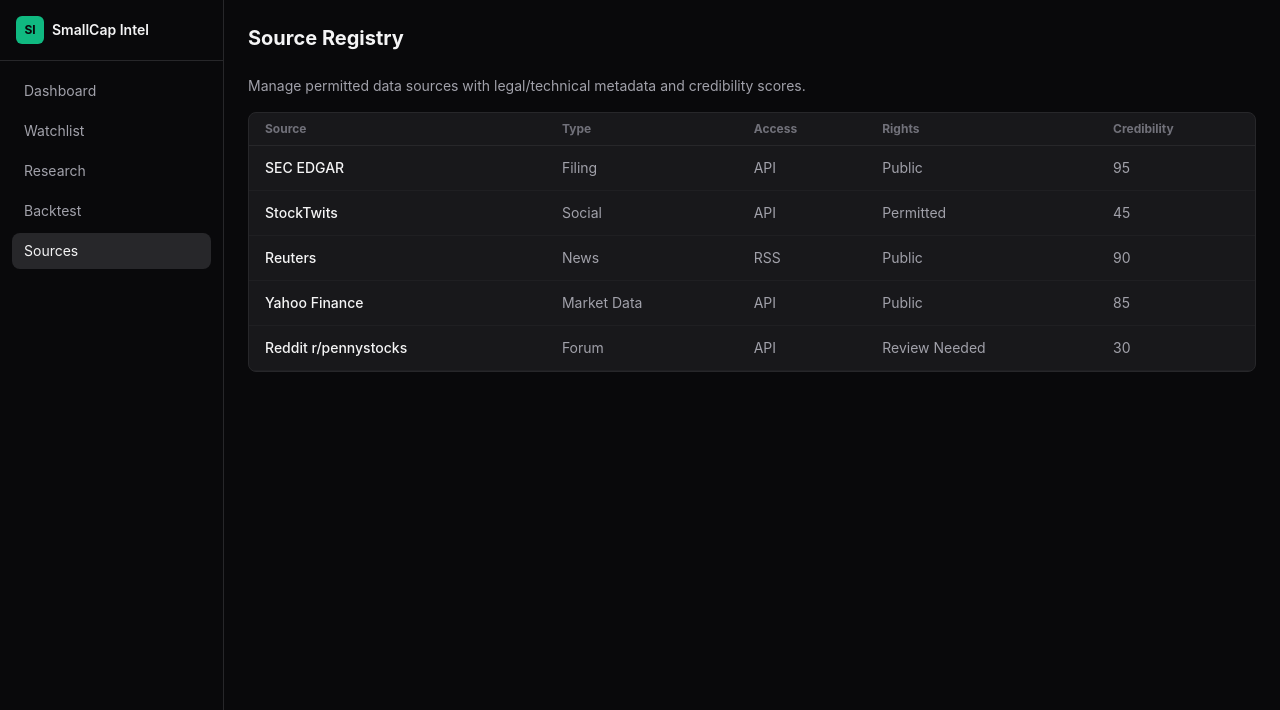
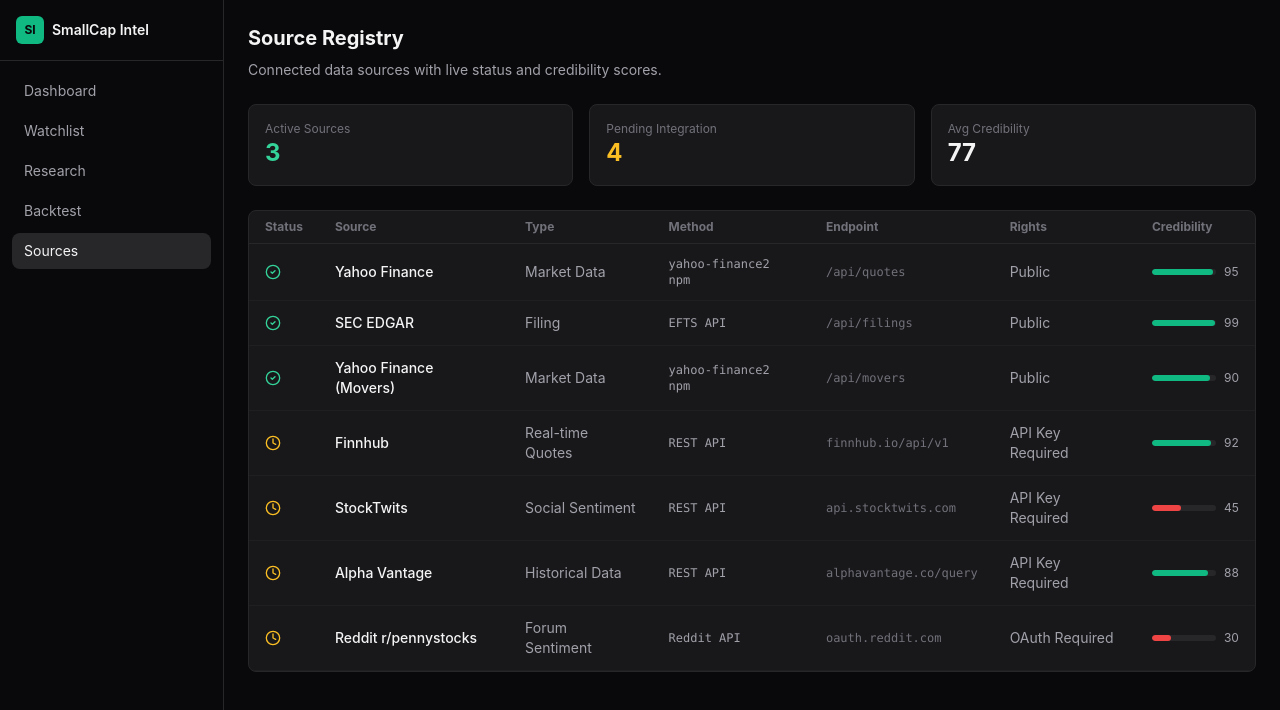
Before and after one commit to robertgrant-arch/smallcap-intraday-intel, a Next.js app in the folder apps/web/: page /dashboard/sources in a window 1280 px wide. Shown: the top 710 px of the page. Built offline with nearby package versions, Linux system fonts and the light colour scheme.

Commit message:
Update sources page with live connection status

```diff
--- a/apps/web/app/dashboard/sources/page.tsx
+++ b/apps/web/app/dashboard/sources/page.tsx
@@ -1,22 +1,48 @@
+import { CheckCircle2, XCircle, Clock } from 'lucide-react';
+
+const sources = [
+  { name: 'Yahoo Finance', type: 'Market Data', method: 'yahoo-finance2 npm', rights: 'Public', status: 'active', endpoint: '/api/quotes', credibility: 95 },
+  { name: 'SEC EDGAR', type: 'Filing', method: 'EFTS API', rights: 'Public', status: 'active', endpoint: '/api/filings', credibility: 99 },
+  { name: 'Yahoo Finance (Movers)', type: 'Market Data', method: 'yahoo-finance2 npm', rights: 'Public', status: 'active', endpoint: '/api/movers', credibility: 90 },
+  { name: 'Finnhub', type: 'Real-time Quotes', method: 'REST API', rights: 'API Key Required', status: 'pending', endpoint: 'finnhub.io/api/v1', credibility: 92 },
+  { name: 'StockTwits', type: 'Social Sentiment', method: 'REST API', rights: 'API Key Required', status: 'pending', endpoint: 'api.stocktwits.com', credibility: 45 },
+  { name: 'Alpha Vantage', type: 'Historical Data', method: 'REST API', rights: 'API Key Required', status: 'pending', endpoint: 'alphavantage.co/query', credibility: 88 },
+  { name: 'Reddit r/pennystocks', type: 'Forum Sentiment', method: 'Reddit API', rights: 'OAuth Required', status: 'pending', endpoint: 'oauth.reddit.com', credibility: 30 },
+];
+
 export default function SourcesPage() {
-  const sources = [
-    { name: 'SEC EDGAR', type: 'Filing', method: 'API', rights: 'Public', credibility: 95 },
-    { name: 'StockTwits', type: 'Social', method: 'API', rights: 'Permitted', credibility: 45 },
-    { name: 'Reuters', type: 'News', method: 'RSS', rights: 'Public', credibility: 90 },
-    { name: 'Yahoo Finance', type: 'Market Data', method: 'API', rights: 'Public', credibility: 85 },
-    { name: 'Reddit r/pennystocks', type: 'Forum', method: 'API', rights: 'Review Needed', credibility: 30 },
-  ];
+  const active = sources.filter(s => s.status === 'active').length;
+  const pending = sources.filter(s => s.status === 'pending').length;
+
   return (
     <div>
-      <h1 className="text-xl font-bold text-zinc-100 mb-6">Source Registry</h1>
-      <p className="text-zinc-400 text-sm mb-4">Manage permitted data sources with legal/technical metadata and credibility scores.</p>
+      <h1 className="text-xl font-bold text-zinc-100 mb-2">Source Registry</h1>
+      <p className="text-zinc-400 text-sm mb-6">Connected data sources with live status and credibility scores.</p>
+
+      <div className="grid grid-cols-3 gap-4 mb-6">
+        <div className="bg-zinc-900 border border-zinc-800 rounded-lg p-4">
+          <div className="text-zinc-500 text-xs">Active Sources</div>
+          <div className="text-emerald-400 text-2xl font-bold">{active}</div>
+        </div>
+        <div className="bg-zinc-900 border border-zinc-800 rounded-lg p-4">
+          <div className="text-zinc-500 text-xs">Pending Integration</div>
+          <div className="text-amber-400 text-2xl font-bold">{pending}</div>
+        </div>
+        <div className="bg-zinc-900 border border-zinc-800 rounded-lg p-4">
+          <div className="text-zinc-500 text-xs">Avg Credibility</div>
+          <div className="text-zinc-100 text-2xl font-bold">{Math.round(sources.reduce((a, s) => a + s.credibility, 0) / sources.length)}</div>
+        </div>
+      </div>
+
       <div className="bg-zinc-900 border border-zinc-800 rounded-lg overflow-hidden">
         <table className="w-full text-sm">
           <thead>
             <tr className="text-zinc-500 text-xs border-b border-zinc-800">
+              <th className="text-left px-4 py-2">Status</th>
               <th className="text-left px-4 py-2">Source</th>
               <th className="text-left px-4 py-2">Type</th>
-              <th className="text-left px-4 py-2">Access</th>
+              <th className="text-left px-4 py-2">Method</th>
+              <th className="text-left px-4 py-2">Endpoint</th>
               <th className="text-left px-4 py-2">Rights</th>
               <th className="text-left px-4 py-2">Credibility</th>
             </tr>
@@ -24,11 +50,22 @@
           <tbody>
             {sources.map((s) => (
               <tr key={s.name} className="border-b border-zinc-800/50 hover:bg-zinc-800/30">
+                <td className="px-4 py-3">
+                  {s.status === 'active' ? <CheckCircle2 className="w-4 h-4 text-emerald-400" /> : <Clock className="w-4 h-4 text-amber-400" />}
+                </td>
                 <td className="px-4 py-3 font-medium text-zinc-100">{s.name}</td>
                 <td className="px-4 py-3 text-zinc-400">{s.type}</td>
-                <td className="px-4 py-3 text-zinc-400">{s.method}</td>
+                <td className="px-4 py-3 text-zinc-400 font-mono text-xs">{s.method}</td>
+                <td className="px-4 py-3 text-zinc-500 font-mono text-xs">{s.endpoint}</td>
                 <td className="px-4 py-3 text-zinc-400">{s.rights}</td>
-                <td className="px-4 py-3 text-zinc-400">{s.credibility}</td>
+                <td className="px-4 py-3">
+                  <div className="flex items-center gap-2">
+                    <div className="w-16 h-1.5 bg-zinc-800 rounded-full overflow-hidden">
+                      <div className={`h-full rounded-full ${s.credibility >= 80 ? 'bg-emerald-500' : s.credibility >= 50 ? 'bg-amber-500' : 'bg-red-500'}`} style={{ width: `${s.credibility}%` }} />
+                    </div>
+                    <span className="text-zinc-400 text-xs">{s.credibility}</span>
+                  </div>
+                </td>
               </tr>
             ))}
           </tbody>
```
